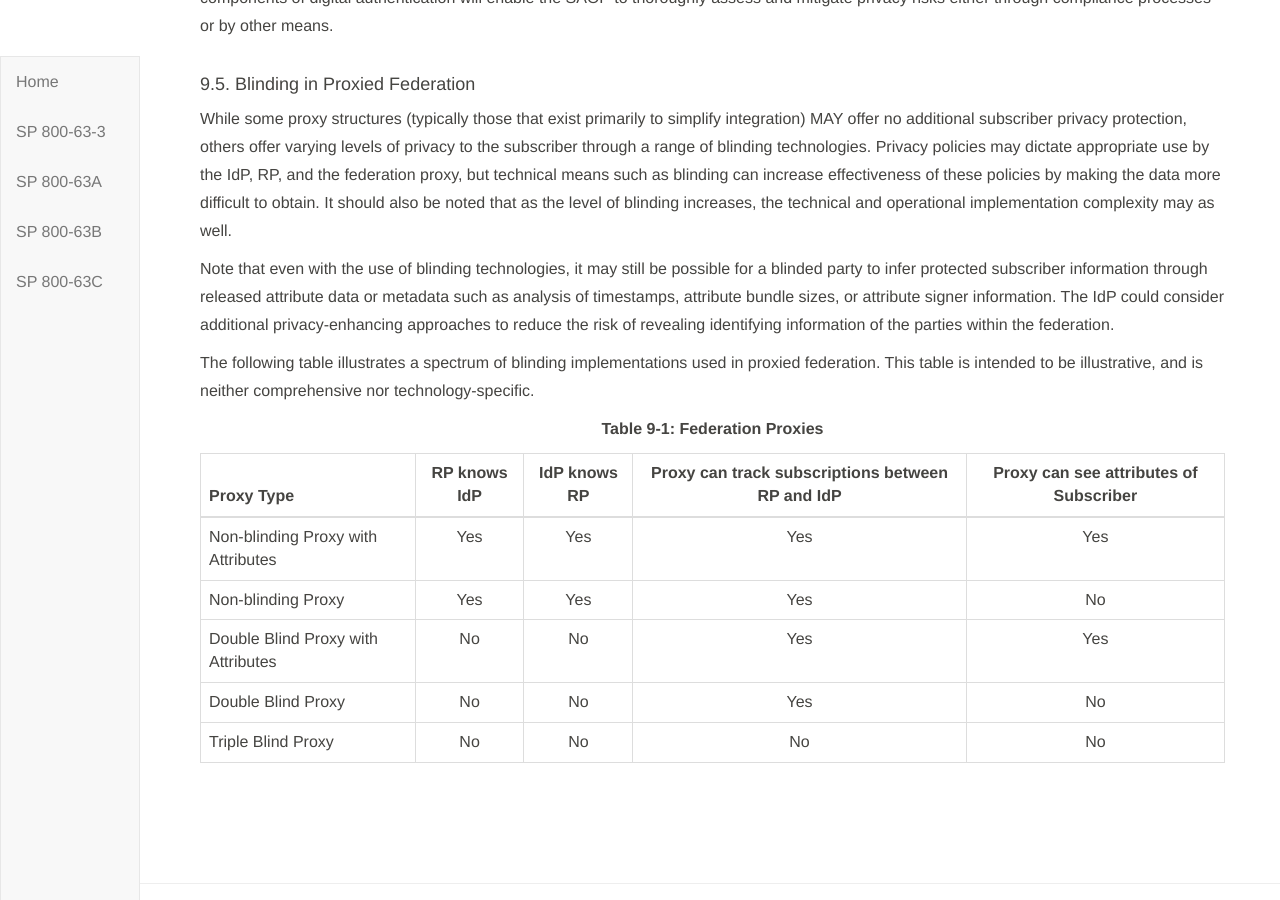
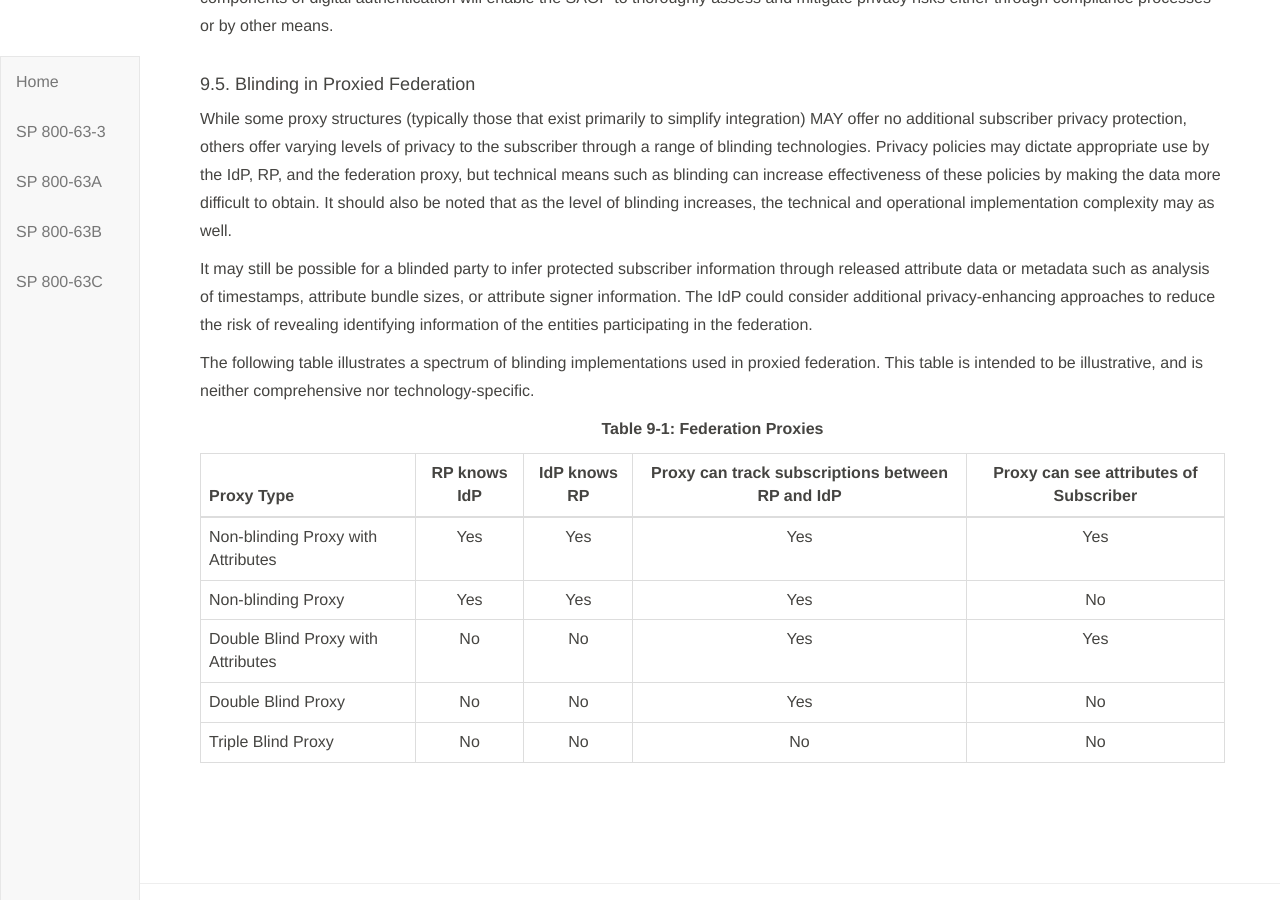
Before and after one commit to usnistgov/800-63-3, a Jekyll site: the page built from sp800-63c/sec9_privacy.md, in a window 1280 px wide and 900 px high, scrolled down 1625 px. Built offline with Jekyll 4.4.1, drawn with Linux system fonts in a browser that asks for light colours; our own code applies the rules of GitHub Pages for plain Markdown files.

Commit message:
Final edits for priv team

```diff
--- a/sp800-63c/sec9_privacy.md
+++ b/sp800-63c/sec9_privacy.md
@@ -34,7 +34,7 @@ Due to the many components of digital authentication, it is important for the SA
 
 While some proxy structures (typically those that exist primarily to simplify integration) MAY offer no additional subscriber privacy protection, others offer varying levels of privacy to the subscriber through a range of blinding technologies. Privacy policies may dictate appropriate use by the IdP, RP, and the federation proxy, but technical means such as blinding can increase effectiveness of these policies by making the data more difficult to obtain. It should also be noted that as the level of blinding increases, the technical and operational implementation complexity may as well.
 
-Note that even with the use of blinding technologies, it may still be possible for a blinded party to infer protected subscriber information through released attribute data or metadata such as analysis of timestamps, attribute bundle sizes, or attribute signer information. The IdP could consider additional privacy-enhancing approaches to reduce the risk of revealing identifying information of the parties within the federation.
+It may still be possible for a blinded party to infer protected subscriber information through released attribute data or metadata such as analysis of timestamps, attribute bundle sizes, or attribute signer information. The IdP could consider additional privacy-enhancing approaches to reduce the risk of revealing identifying information of the entities participating in the federation.
 
 The following table illustrates a spectrum of blinding implementations used in proxied federation. This table is intended to be illustrative, and is neither comprehensive nor technology-specific.
 
```
